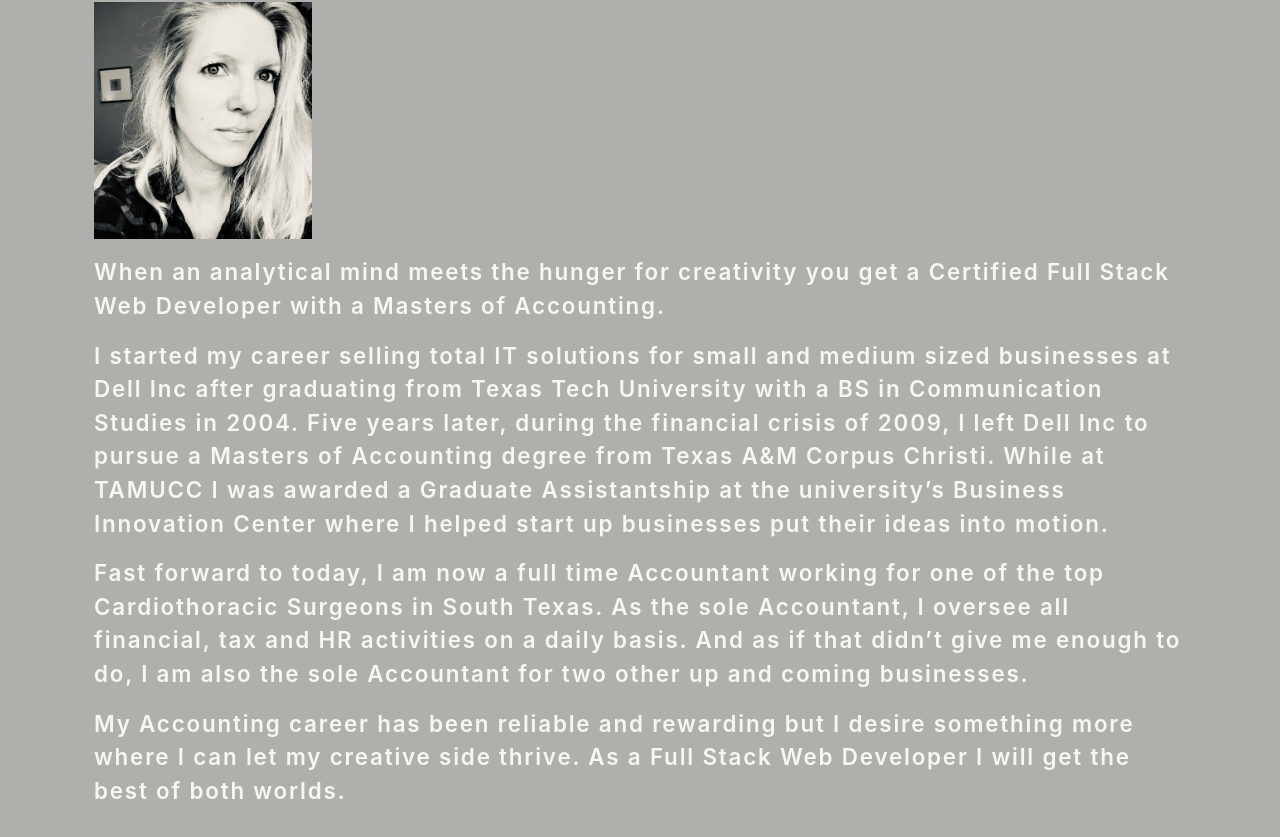
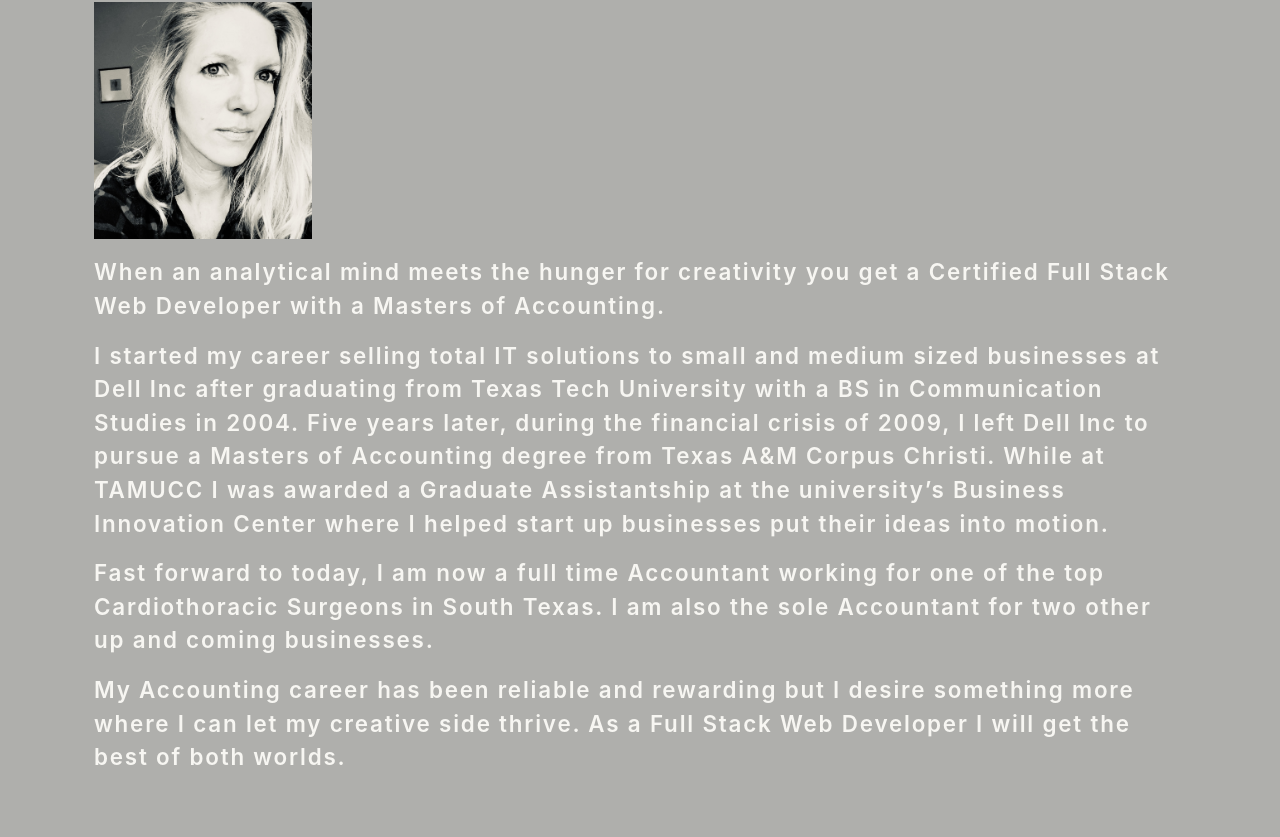
Before and after one commit to cheriecookson/Portfolio, a React (Create React App) app: page / in a window 1280 px wide. Shown: the part 413-1250 px from the top of the page. Built offline with nearby package versions, Linux system fonts and the light colour scheme; the HTML template or start-up script is replaced by a standard one; a web font is replaced by a local one.

Commit message:
typo fix

```diff
--- a/src/components/About/index.js
+++ b/src/components/About/index.js
@@ -10,10 +10,10 @@ function About() {
           When an analytical mind meets the hunger for creativity you get a Certified Full Stack Web Developer with a Masters of Accounting.
         </p>
         <p>
-          I started my career selling total IT solutions for small and medium sized businesses at Dell Inc after graduating from Texas Tech University with a BS in Communication Studies in 2004.  Five years later, during the financial crisis of 2009, I left Dell Inc to pursue a Masters of Accounting degree from Texas A&M Corpus Christi.  While at TAMUCC I was awarded a Graduate Assistantship at the university’s Business Innovation Center where I helped start up businesses put their ideas into motion.
+          I started my career selling total IT solutions to small and medium sized businesses at Dell Inc after graduating from Texas Tech University with a BS in Communication Studies in 2004.  Five years later, during the financial crisis of 2009, I left Dell Inc to pursue a Masters of Accounting degree from Texas A&M Corpus Christi.  While at TAMUCC I was awarded a Graduate Assistantship at the university’s Business Innovation Center where I helped start up businesses put their ideas into motion.
         </p>
         <p>
-          Fast forward to today, I am now a full time Accountant working for one of the top Cardiothoracic Surgeons in South Texas.  As the sole Accountant, I oversee all financial, tax and HR activities on a daily basis. And as if that didn’t give me enough to do, I am also the sole Accountant for two other up and coming businesses.
+          Fast forward to today, I am now a full time Accountant working for one of the top Cardiothoracic Surgeons in South Texas.  I am also the sole Accountant for two other up and coming businesses.
           </p>
         <p>
           My Accounting career has been reliable and rewarding but I desire something more where I can let my creative side thrive.  As a Full Stack Web Developer I will get the best of both worlds.
```
